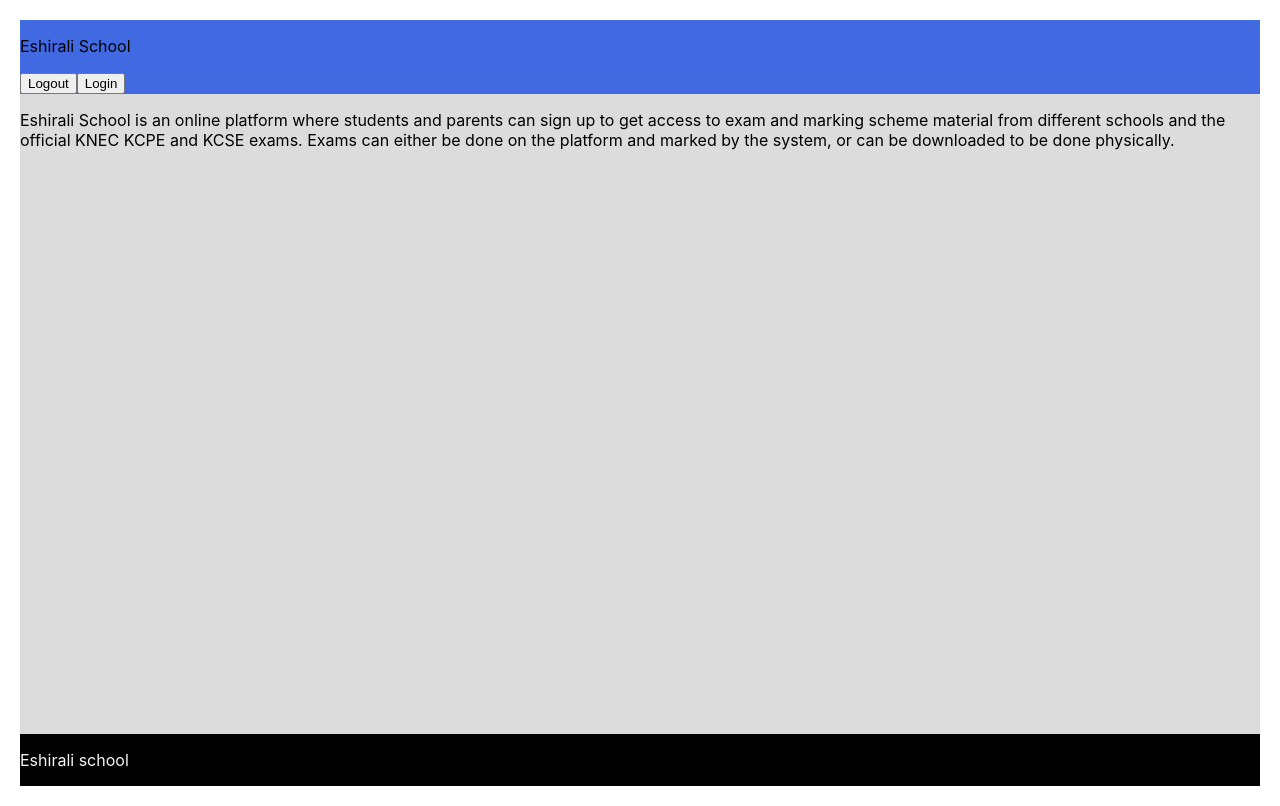
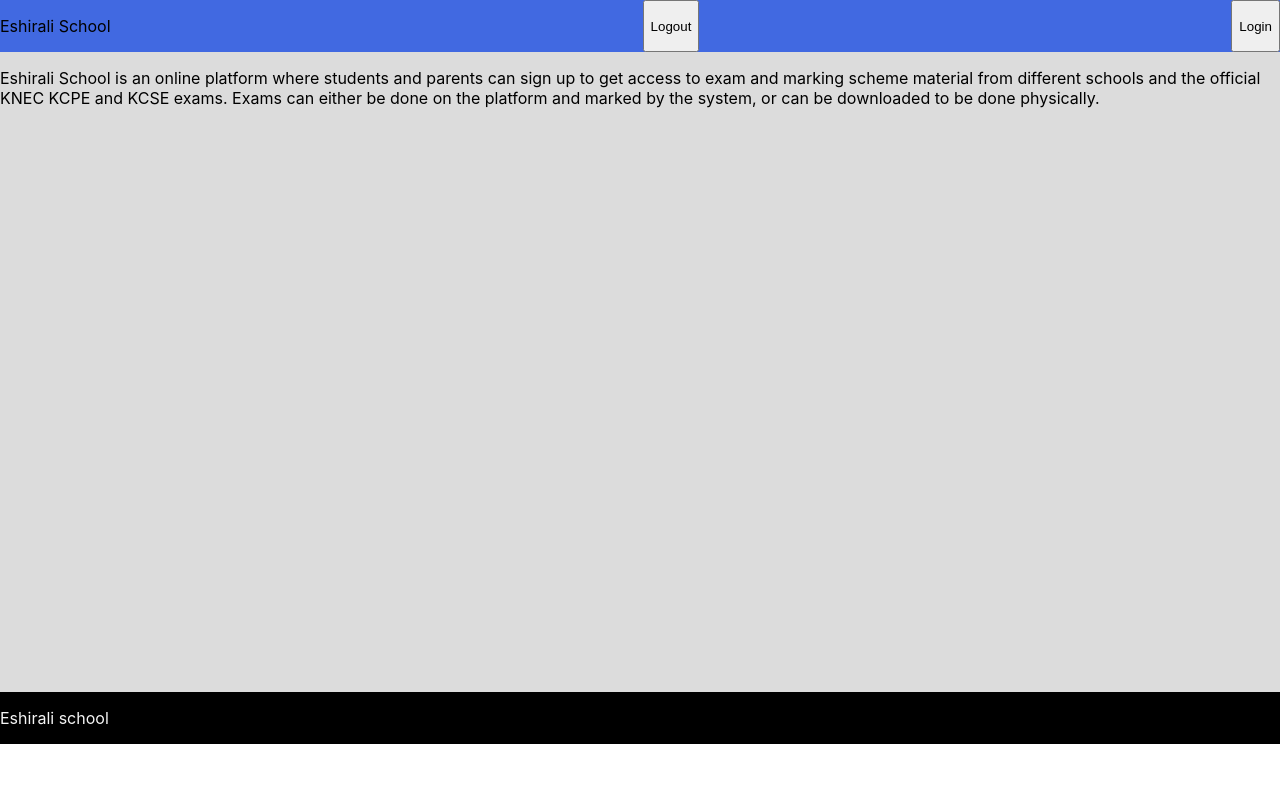
Before and after one commit to programming-girls/student_dashboard, a React (Create React App) app: page / in a window 1280 px wide. Built offline with nearby package versions, Linux system fonts and the light colour scheme.

Commit message:
ft home page

```diff
--- a/src/components/Home/Home.css
+++ b/src/components/Home/Home.css
@@ -4,17 +4,18 @@ html {
 .parent {
   display: grid;
   grid-template-columns: repeat(5, 1fr);
-  margin: 20px;
 }
 .nav {
   grid-column: 1 / 6;
   background-color: royalblue;
+  display: flex;
+  justify-content: space-between;
 }
 .main-content {
   grid-column: 1 / 6;
   grid-template-rows: max-content;
   background-color: gainsboro;
-  height: 80vh;
+  min-height: 80vh;
 }
 .footer {
   grid-column: 1 / 6;
```
